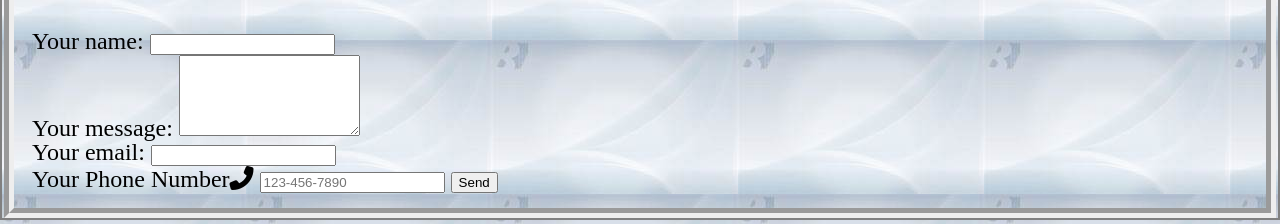
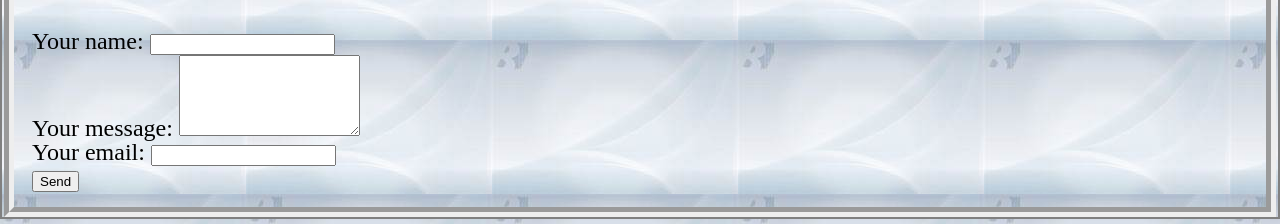
Before and after one commit to freyasun8/mobile-view, a plain HTML site: page contact.html in a window 1280 px wide. Shown: the part 268-492 px from the top of the page. Drawn offline with Linux system fonts and the light colour scheme; a web font is replaced by a local one.

Commit message:
Update contact.html

```diff
--- a/contact.html
+++ b/contact.html
@@ -60,8 +60,7 @@
     Your email:
     <input name="email" id="email" type="'email"></textarea><br>
   </label>
-  <label for="phone_id">Your Phone Number</label><i class="fa-solid fa-phone-flip"></i>
-    <input type="tel" name="phone" placeholder="123-456-7890" pattern="[0-9]{3}-[0-9]{3}-[0-9]{4}" required>
+
 
   <button type="submit">Send</button>
             </fieldset>
```
